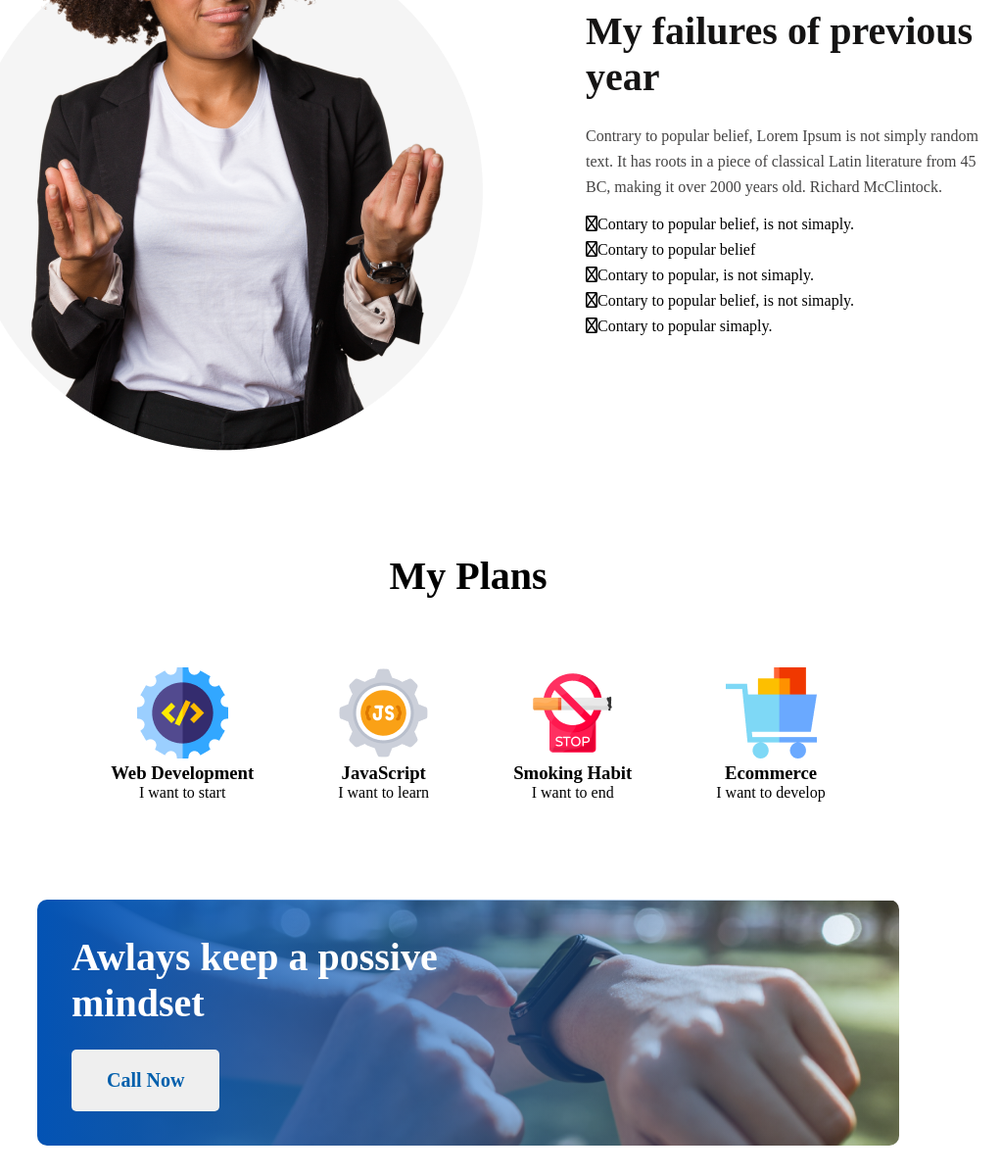
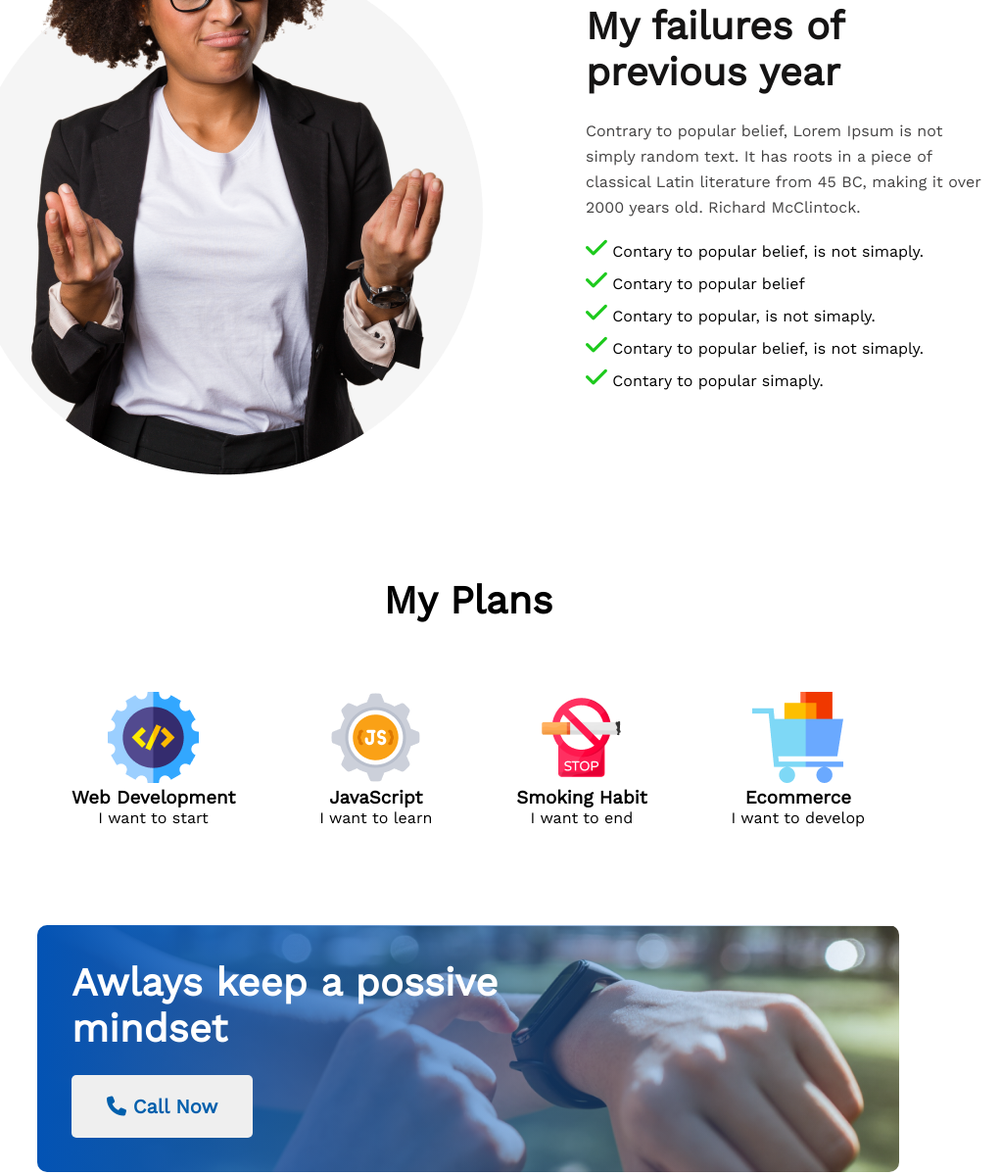
Before and after one commit to HumaionKobir1/new-year-new-me-main, a plain HTML site: page index.html in a window 1280 px wide. Shown: the part 1329-2528 px from the top of the page at 98% size, without its empty margins (162-1184 px from the left). Drawn offline with nearby package versions, Linux system fonts and the light colour scheme.

Commit message:
font and icon problem fixed

```diff
--- a/index.html
+++ b/index.html
@@ -5,15 +5,15 @@
     <meta http-equiv="X-UA-Compatible" content="IE=edge">
     <meta name="viewport" content="width=device-width, initial-scale=1.0">
     <title>new-year-new-me-main</title>
-    <link rel="preconnect" href="https://fonts.googleapis.com"><link rel="preconnect" href="https://fonts.gstatic.com" crossorigin><link href="https://fonts.googleapis.com/css2?family=Open+Sans&display=swap" rel="stylesheet">
+    <link rel="preconnect" href="https://fonts.googleapis.com"><link rel="preconnect" href="https://fonts.gstatic.com" crossorigin><link href="https://fonts.googleapis.com/css2?family=Open+Sans&family=Work+Sans&display=swap" rel="stylesheet">
+    <link rel="stylesheet" href="style.css">
     <script src="https://kit.fontawesome.com/407a8df81e.js" crossorigin="anonymous"></script>
-    <link rel="stylesheet" href="style.css">
 </head>
 <body>
     <header class="banner">
             <h1 class="banner-title">All Thiks Are Possible If You believe</h1>
             <p class="banner-description">There are many variations of passsages of Lorem Ipsum available, but the majority have suffered alteration in some form, by injjected humour, of randomised words</p>
-            <button class="btn-contact">Contact Us</button>
+            <button class="btn-contact"><i class="fa-solid fa-user"></i> Contact Us</button>
     </header>
 
     <!-- main-failure sectoin start -->
@@ -26,11 +26,11 @@
             <div class="failure-details">
                 <h1 class="section-title">My failures of previous year</h1>
                 <p class="section-description">Contrary to popular belief, Lorem Ipsum is not simply random text. It has roots in a piece of classical Latin literature from 45 BC, making it over 2000 years old. Richard McClintock.</p>
-                <p class="failure-list"><i class="fa-regular fa-check"></i>Contary to popular belief, is not simaply.</p>
-                <p class="failure-list"><i class="fa-regular fa-check"></i>Contary to popular belief</p>
-                <p class="failure-list"><i class="fa-regular fa-check"></i>Contary to popular, is not simaply.</p>
-                <p class="failure-list"><i class="fa-regular fa-check"></i>Contary to popular belief, is not simaply.</p>
-                <p class="failure-list"><i class="fa-regular fa-check"></i>Contary to popular simaply.</p>
+                <p class="failure-list"><i class="fa-solid fa-check"></i> Contary to popular belief, is not simaply.</p>
+                <p class="failure-list"><i class="fa-solid fa-check"></i> Contary to popular belief</p>
+                <p class="failure-list"><i class="fa-solid fa-check"></i> Contary to popular, is not simaply.</p>
+                <p class="failure-list"><i class="fa-solid fa-check"></i> Contary to popular belief, is not simaply.</p>
+                <p class="failure-list"><i class="fa-solid fa-check"></i> Contary to popular simaply.</p>
             </div>
         </section>
 
@@ -71,7 +71,7 @@
         <section class="call-now">
             <div class="contact">
                 <h1 class="contact-title">Awlays keep a possive mindset</h1>
-                <button class="btn-call">Call Now</button>
+                <button class="btn-call"><i class="fa-solid fa-phone"></i> Call Now</button>
             </div>
         </section>
     </main>
--- a/style.css
+++ b/style.css
@@ -1,6 +1,7 @@
 *{
     margin: 0;
-    font-family: 'Work Sans';
+    /* font-family: 'Open Sans', sans-serif; */
+    font-family: 'Work Sans', sans-serif;
 }
 
 .banner{
@@ -32,6 +33,9 @@
     margin-top: 25px;
     font-weight: bold;
 }
+.fa-user{
+    color: #005FAC;
+}
 
 /* failure section start*/
 .failure-container{
@@ -60,6 +64,10 @@
   }
   .failure-list{
     margin-top: 8px;
+  }
+  .fa-check{
+    color: rgb(29, 202, 29);
+    font-size: 25px;
   }
 
   /* -- planing section start -- */
@@ -115,6 +123,9 @@
     font-size: 20px;
     color: #005FAC;
     margin-top: 24px;
+  }
+  .fa-phone{
+    color: #005FAC;
   }
 
   /* footer area start */
```
